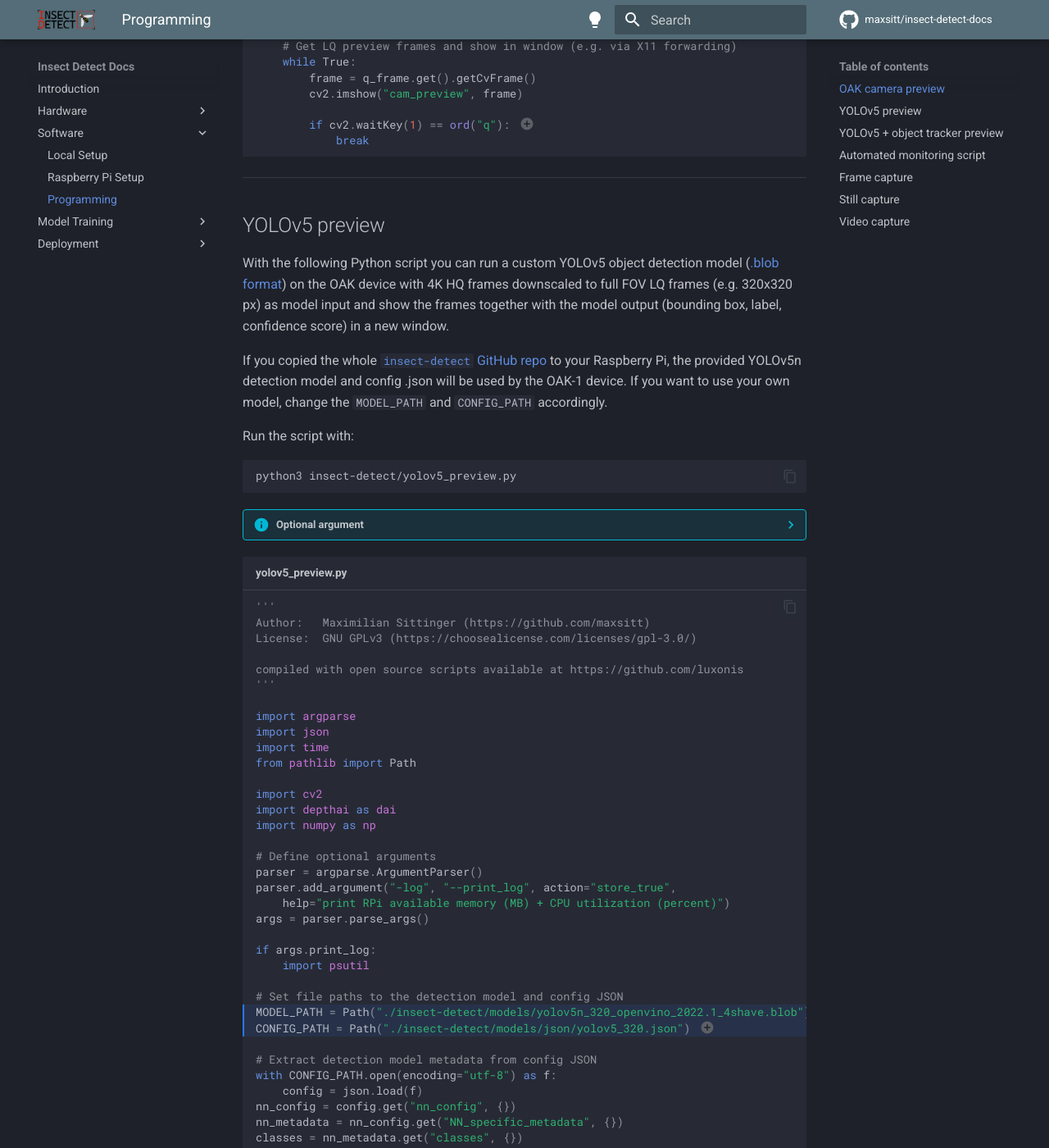
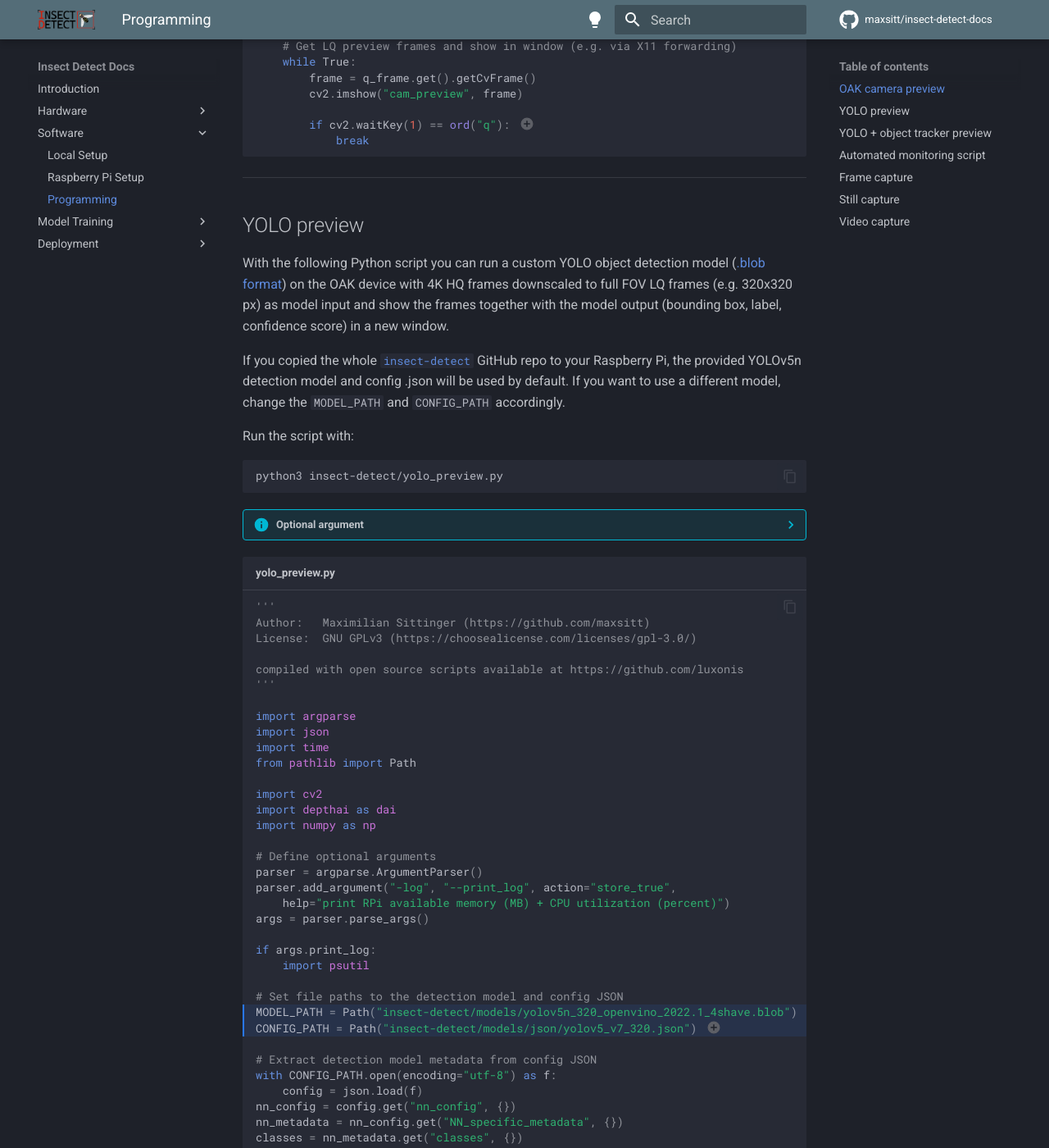
Before and after one commit to maxsitt/insect-detect-docs, an MkDocs documentation site: the page built from docs/software/programming.md, in a window 1280 px wide and 1400 px high, scrolled down 1558 px. Shown: the whole window at 82% size. Built offline with MkDocs 1.6.1 and Material for MkDocs 9.7.7, drawn with Linux system fonts in a browser that asks for light colours; comment, search, counter and statistics services are not loaded; some of the changed text lies outside the part shown.

Commit message:
Update programming.md
Update scripts to new version (changed filenames).

````diff
--- a/docs/software/programming.md
+++ b/docs/software/programming.md
@@ -114,34 +114,34 @@ with dai.Device(pipeline, usb2Mode=True) as device: # (6)!
 
 ---
 
-## YOLOv5 preview
+## YOLO preview
 
-With the following Python script you can run a custom YOLOv5 object detection model
+With the following Python script you can run a custom YOLO object detection model
 ([.blob format](https://docs.luxonis.com/en/latest/pages/model_conversion){target=_blank})
 on the OAK device with 4K HQ frames downscaled to full FOV LQ frames (e.g. 320x320
 px) as model input and show the frames together with the model output (bounding
 box, label, confidence score) in a new window.
 
 If you copied the whole
-[`insect-detect` GitHub repo](https://github.com/maxsitt/insect-detect){target=_blank}
-to your Raspberry Pi, the provided YOLOv5n detection model and config .json will
-be used by the OAK-1 device. If you want to use your own model, change the
-`MODEL_PATH` and `CONFIG_PATH` accordingly.
+[`insect-detect`](https://github.com/maxsitt/insect-detect){target=_blank}
+GitHub repo to your Raspberry Pi, the provided YOLOv5n detection model and
+config .json will be used by default. If you want to use a different model,
+change the `MODEL_PATH` and `CONFIG_PATH` accordingly.
 
 Run the script with:
 
 ``` bash
-python3 insect-detect/yolov5_preview.py
+python3 insect-detect/yolo_preview.py
 ```
 
 ??? info "Optional argument"
 
-    Add after `yolov5_preview.py`, separated by space:
+    Add after `yolo_preview.py`, separated by space:
 
     - `-log` to print available Raspberry Pi memory (MB) and RPi CPU utilization
       (%) to console
 
-``` py title="yolov5_preview.py" hl_lines="27 28 75 76 128"
+``` py title="yolo_preview.py" hl_lines="27 28 75 76 128"
 '''
 Author:   Maximilian Sittinger (https://github.com/maxsitt)
 License:  GNU GPLv3 (https://choosealicense.com/licenses/gpl-3.0/)
@@ -168,8 +168,8 @@ if args.print_log:
     import psutil
 
 # Set file paths to the detection model and config JSON
-MODEL_PATH = Path("./insect-detect/models/yolov5n_320_openvino_2022.1_4shave.blob") # (1)!
-CONFIG_PATH = Path("./insect-detect/models/json/yolov5_320.json") # (2)!
+MODEL_PATH = Path("insect-detect/models/yolov5n_320_openvino_2022.1_4shave.blob") # (1)!
+CONFIG_PATH = Path("insect-detect/models/json/yolov5_v7_320.json") # (2)!
 
 # Extract detection model metadata from config JSON
 with CONFIG_PATH.open(encoding="utf-8") as f:
@@ -266,7 +266,7 @@ with dai.Device(pipeline, usb2Mode=True) as device:
             cv2.putText(frame, f"fps: {round(fps, 2)}", (4, frame.shape[0] - 10),
                         cv2.FONT_HERSHEY_SIMPLEX, 0.7, (255, 255, 255), 2)
 
-            cv2.imshow("yolov5_preview", frame)
+            cv2.imshow("yolo_preview", frame)
             # streaming the frames via SSH (X11 forwarding) will slow down fps
             # comment out 'cv2.imshow()' and print fps to console for "true" fps
             #print(f"fps: {round(fps, 2)}")
@@ -296,7 +296,7 @@ with dai.Device(pipeline, usb2Mode=True) as device:
 
 ---
 
-## YOLOv5 + object tracker preview
+## YOLO + object tracker preview
 
 In the following Python script an
 [ObjectTracker node](https://docs.luxonis.com/projects/api/en/latest/components/nodes/object_tracker/){target=_blank},
@@ -310,17 +310,17 @@ tracking ID, tracking status), are shown in a new window.
 Run the script with:
 
 ``` bash
-python3 insect-detect/yolov5_tracker_preview.py
+python3 insect-detect/yolo_tracker_preview.py
 ```
 
 ??? info "Optional argument"
 
-    Add after `yolov5_tracker_preview.py`, separated by space:
+    Add after `yolo_tracker_preview.py`, separated by space:
 
     - `-log` to print available Raspberry Pi memory (MB) and RPi CPU utilization
       (%) to console
 
-``` py title="yolov5_tracker_preview.py" hl_lines="73 140 141 149"
+``` py title="yolo_tracker_preview.py" hl_lines="73 140 141 149"
 '''
 Author:   Maximilian Sittinger (https://github.com/maxsitt)
 License:  GNU GPLv3 (https://choosealicense.com/licenses/gpl-3.0/)
@@ -347,8 +347,8 @@ if args.print_log:
     import psutil
 
 # Set file paths to the detection model and config JSON
-MODEL_PATH = Path("./insect-detect/models/yolov5n_320_openvino_2022.1_4shave.blob")
-CONFIG_PATH = Path("./insect-detect/models/json/yolov5_320.json")
+MODEL_PATH = Path("insect-detect/models/yolov5n_320_openvino_2022.1_4shave.blob")
+CONFIG_PATH = Path("insect-detect/models/json/yolov5_v7_320.json")
 
 # Extract detection model metadata from config JSON
 with CONFIG_PATH.open(encoding="utf-8") as f:
@@ -525,24 +525,24 @@ automatically at each boot (after wake up by the PiJuice Zero).
 
     If you want to try the script without the PiJuice Zero pHAT connected to
     your Raspberry Pi, use the
-    [`yolov5_tracker_save_hqsync_nopj.py`](https://github.com/maxsitt/insect-detect/blob/main/yolov5_tracker_save_hqsync_nopj.py){target=_blank}
-    script, available at the [`insect-detect` GitHub repo](https://github.com/maxsitt/insect-detect){target=_blank}.
+    [`yolo_tracker_save_hqsync_nopj.py`](https://github.com/maxsitt/insect-detect/blob/main/yolo_tracker_save_hqsync_nopj.py){target=_blank}
+    script, available at the [`insect-detect`](https://github.com/maxsitt/insect-detect){target=_blank} GitHub repo.
 
 Run the script with:
 
 ``` bash
-python3 insect-detect/yolov5_tracker_save_hqsync.py
+python3 insect-detect/yolo_tracker_save_hqsync.py
 ```
 
 ??? info "Optional arguments"
 
-    Add after `yolov5_tracker_save_hqsync.py`, separated by space:
+    Add after `yolo_tracker_save_hqsync.py`, separated by space:
 
     - `-raw` to additionally save full HQ frames
     - `-overlay` to additionally save full HQ frames with overlay (bbox + info)
     - `-log` to save temperature, RPi memory/CPU and battery logs to .csv
 
-``` py title="yolov5_tracker_save_hqsync.py" hl_lines="48 191 310 311 324 337 346"
+``` py title="yolo_tracker_save_hqsync.py" hl_lines="48 191 310 311 324 337 346"
 '''
 Author:   Maximilian Sittinger (https://github.com/maxsitt)
 License:  GNU GPLv3 (https://choosealicense.com/licenses/gpl-3.0/)
@@ -581,8 +581,8 @@ logger = logging.getLogger() # (1)!
 sys.stderr.write = logger.error
 
 # Set file paths to the detection model and config JSON
-MODEL_PATH = Path("./insect-detect/models/yolov5n_320_openvino_2022.1_4shave.blob")
-CONFIG_PATH = Path("./insect-detect/models/json/yolov5_320.json")
+MODEL_PATH = Path("insect-detect/models/yolov5n_320_openvino_2022.1_4shave.blob")
+CONFIG_PATH = Path("insect-detect/models/json/yolov5_v7_320.json")
 
 # Instantiate PiJuice
 pijuice = PiJuice(1, 0x14)
````
Also changed, not shown: other parts of docs/software/programming.md (+6 -6 lines).
